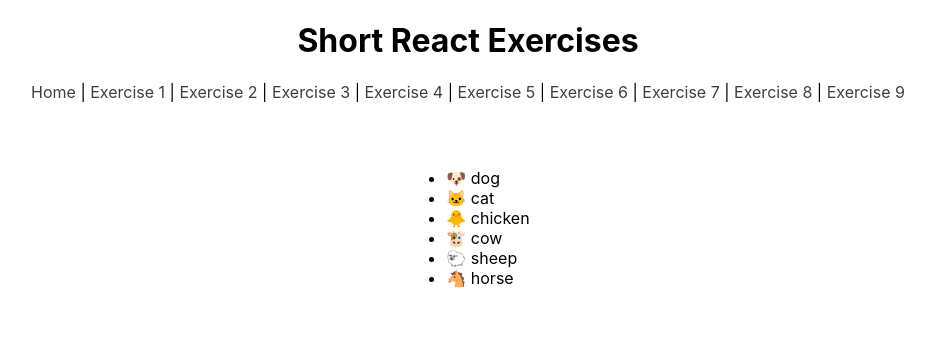
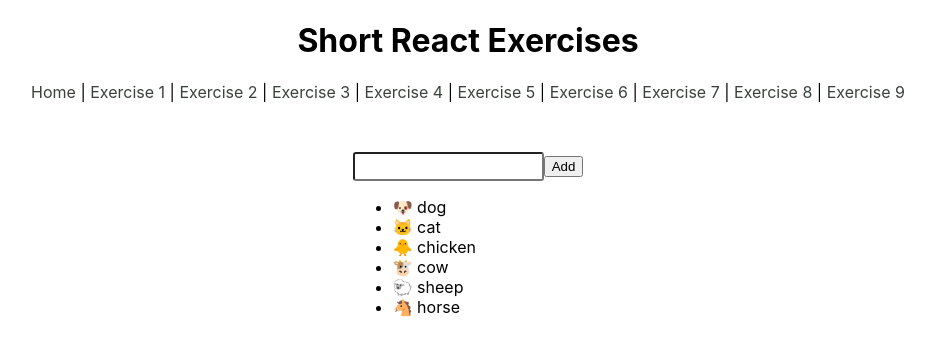
Before and after one commit to ad-800/react-exercises, a React (Create React App) app: page /exercise-five in a window 1280 px wide. Shown: the top 356 px of the page, without its empty margins (172-1107 px from the left). Built offline with nearby package versions, Linux system fonts and the light colour scheme; the HTML template or start-up script is replaced by a standard one.

Commit message:
added to list

```diff
--- a/src/App.js
+++ b/src/App.js
@@ -16,6 +16,19 @@ import './App.css';
 import jokes from './data/jokes';
 
 class App extends Component {
+  constructor(props) {
+    super(props)
+    this.state = {
+      items: ['🐶 dog', '🐱 cat', '🐥 chicken', '🐮 cow', '🐑 sheep', '🐴 horse']
+    }
+  }
+
+  handleSubmit = (newItem) => {
+    console.log('submitted')
+    const newList = this.state.items.concat(newItem);
+    this.setState({items: newList});
+  }
+
   render() {
     function Header() {
       return (
@@ -48,7 +61,7 @@ class App extends Component {
             <Route path="/exercise-two" element={<ClickList buttons={['']}/>} />
             <Route path="/exercise-three" element={<ClickList buttons={['1', '2', '3']}/>} />
             <Route path="/exercise-four" element={<Counter />} />
-            <Route path="/exercise-five" element={<List items={['🐶 dog', '🐱 cat', '🐥 chicken', '🐮 cow', '🐑 sheep', '🐴 horse']}/>} />
+            <Route path="/exercise-five" element={<List items={this.state.items} handleSubmit={this.handleSubmit}/>} />
             <Route path="/exercise-six" element={<Form />} />
             <Route path="/exercise-seven" element={<StyledList data={jokes} />} />
             <Route path="/exercise-eight" element={<Cards />} />
--- a/src/components/list.jsx
+++ b/src/components/list.jsx
@@ -1,6 +1,18 @@
 import React, { Component } from 'react';
 
 class List extends Component {
+  constructor(props) {
+    super(props);
+    this.state = {
+      item: ''
+    }
+  }
+
+  handleChange = (event) => {
+    console.log(event.target.value)
+    return this.setState({item: event.target.value})
+  }
+
   renderList = () => {
     return this.props.items.map((item, index) => {
       return <li key={index}>{item}</li>
@@ -9,9 +21,15 @@ class List extends Component {
 
   render() {
     return (
+      <div>
+        <input type="text" onChange={this.handleChange} />
+        <button type="button" onClick={() => this.props.handleSubmit(this.state.item)} >
+          Add
+        </button>
       <ul className='left-centered'>
         {this.renderList()}
       </ul>
+      </div>
     );
   }
 }
```
